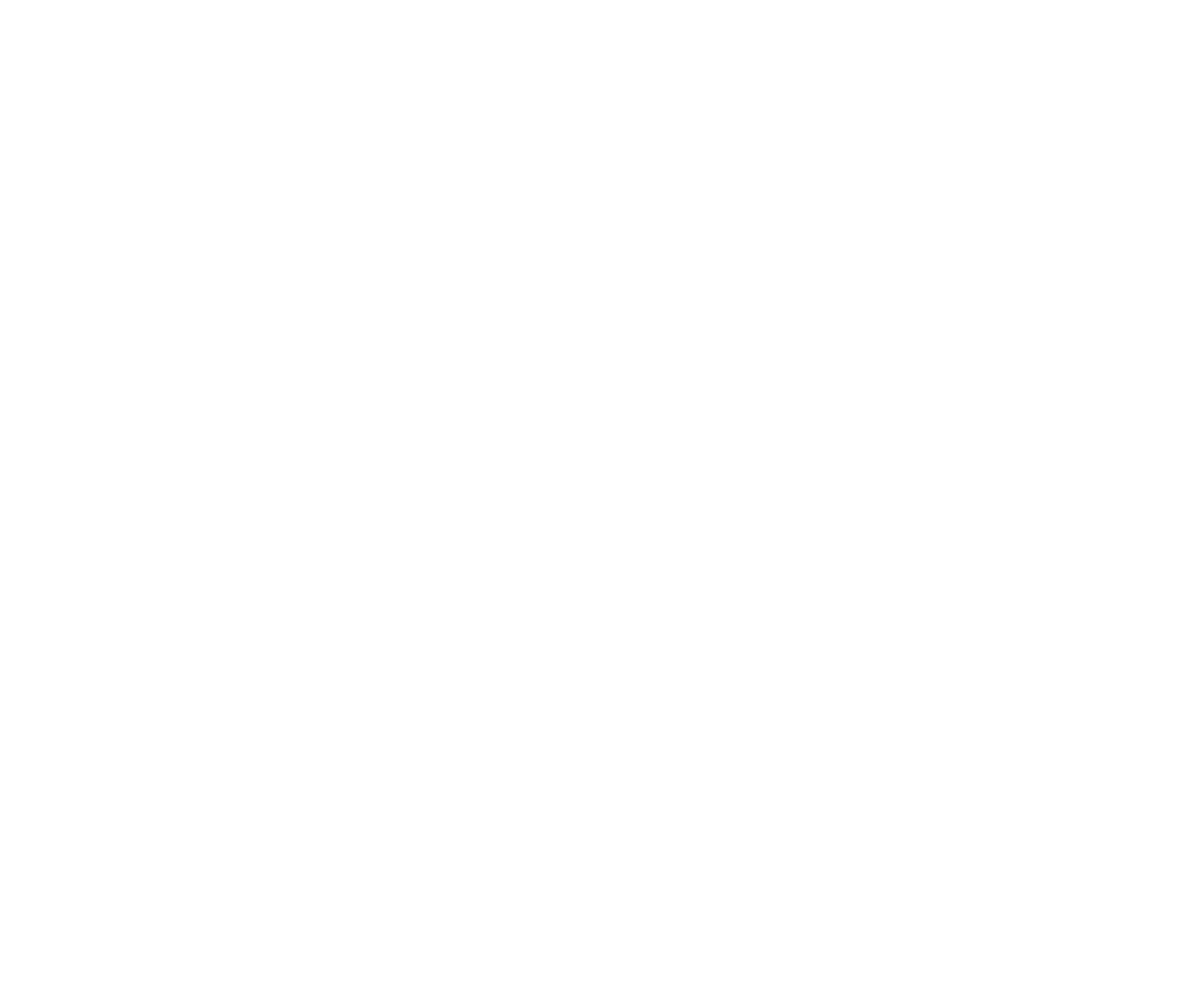
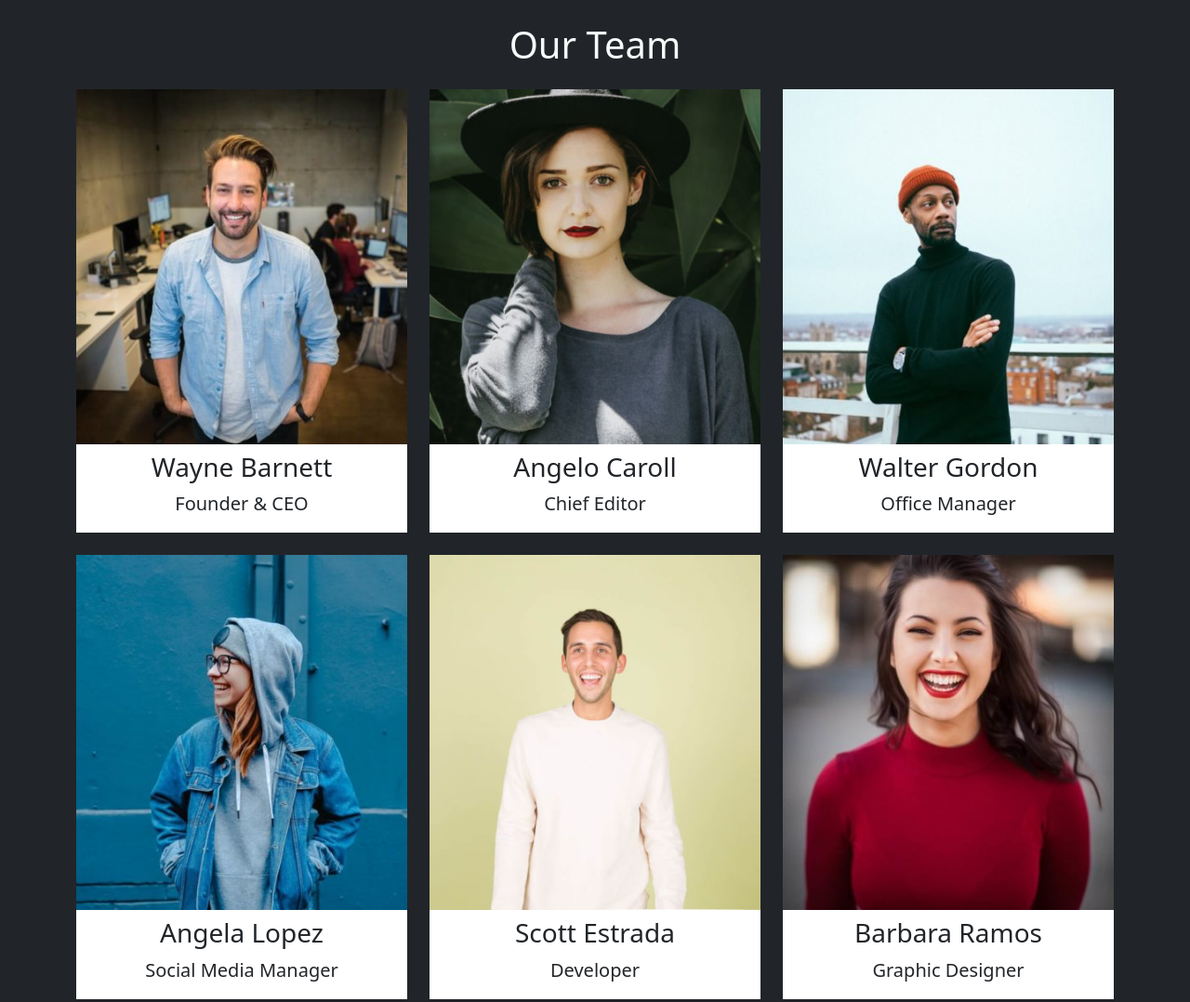
Before and after one commit to Salvatore-Gianfrancesco/js-our-team, a plain HTML site: page index.html in a window 1280 px wide. Shown: the whole page at 93% size. Before the commit the page ends 800 px from the top, so only its background shows below. Drawn offline with nearby package versions, Linux system fonts and the light colour scheme.

Commit message:
added visualization in DOM and in console

```diff
--- a/assets/css/style.css
+++ b/assets/css/style.css
@@ -3,3 +3,7 @@
     padding: 0;
     box-sizing: border-box;
 }
+
+img {
+    max-width: 100%;
+}
--- a/assets/js/main.js
+++ b/assets/js/main.js
@@ -7,23 +7,60 @@ const team = [
     {
         name: "Angelo Caroll",
         role: "Chief Editor",
-        image: "../img/angela-caroll-chief-editor.jpg"
-    }, {
+        image: "angela-caroll-chief-editor.jpg"
+    },
+    {
         name: "Walter Gordon",
         role: "Office Manager",
         image: "walter-gordon-office-manager.jpg"
-    }, {
+    },
+    {
         name: "Angela Lopez",
         role: "Social Media Manager",
         image: "angela-lopez-social-media-manager.jpg"
-    }, {
+    },
+    {
         name: "Scott Estrada",
         role: "Developer",
         image: "scott-estrada-developer.jpg"
-    }, {
+    },
+    {
         name: "Barbara Ramos",
         role: "Graphic Designer",
         image: "barbara-ramos-graphic-designer.jpg"
     },
 ]
 // console.log(team);
+
+for (let i = 0; i < team.length; i++) {
+    for (const key in team[i]) {
+        console.log(key + ": " + team[i][key]);
+    }
+    console.log("");
+}
+
+const rowEl = document.querySelector(".row");
+// console.log(rowEl);
+
+/* Creazione delle colonne nelle quali inserire le card */
+for (let i = 0; i < team.length; i++) {
+    const colEl = document.createElement("div");
+    colEl.classList.add(".col");
+    // console.log(colEl);
+
+    rowEl.insertAdjacentElement("beforeend", colEl);
+}
+
+const colEl = document.getElementsByClassName(".col");
+// console.log(colEl);
+for (let i = 0; i < team.length; i++) {
+    const cardMarkup = `
+        <div class="card border-0 rounded-0">
+            <img src="./assets/img/${team[i].image}" alt="">
+            <h3 class="my-2">${team[i].name}</h3>
+            <p class="fs-5">${team[i].role}</p>
+        </div>
+    `
+    const currentCard = colEl[i];
+    currentCard.innerHTML = cardMarkup;
+}
--- a/index.html
+++ b/index.html
@@ -12,7 +12,12 @@
     <script src="./assets/js/main.js" defer></script>
 </head>
 
-<body>
+<body class="bg-dark">
+    <h1 class="text-light text-center my-4">Our Team</h1>
+
+    <div class="container text-center mb-4">
+        <div class="row row-cols-1 row-cols-md-2 row-cols-lg-3 g-4"></div>
+    </div>
 
     <!-- Bootstrap JS -->
     <script src="https://cdn.jsdelivr.net/npm/bootstrap@5.2.1/dist/js/bootstrap.bundle.min.js"
```
